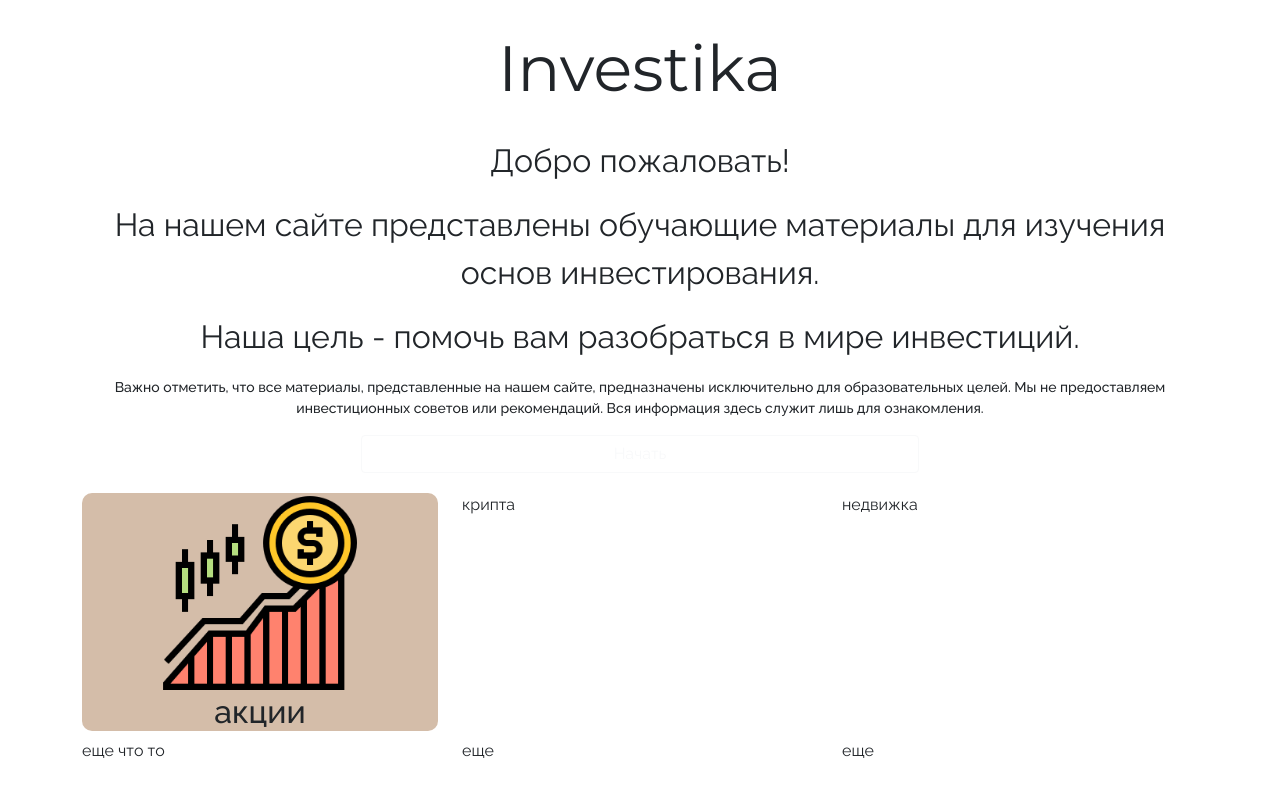
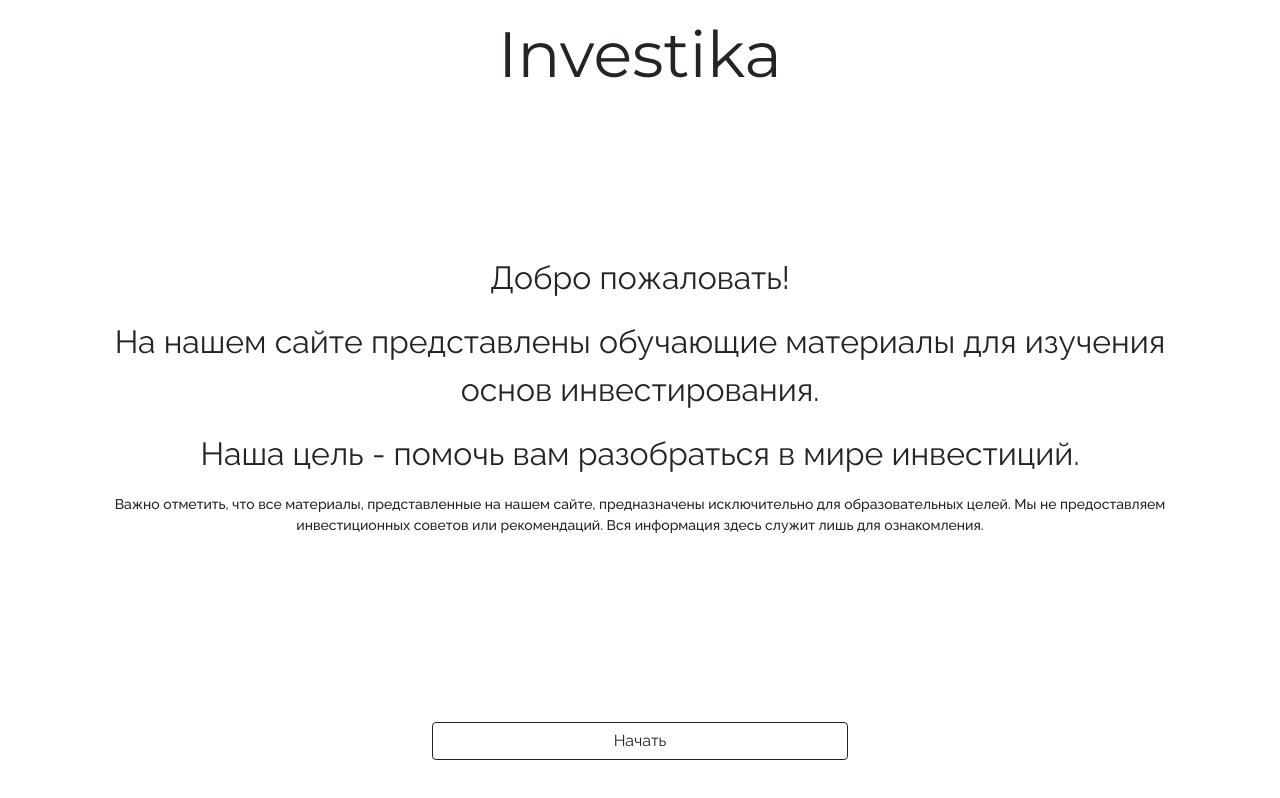
Before and after one commit to 4ccio/vkr-project, a React (Vite) app: page / in a window 1280 px wide. Built offline with nearby package versions, Linux system fonts and the light colour scheme; a web font is replaced by a local one.

Commit message:
made Introduction with React

```diff
--- a/src/App.jsx
+++ b/src/App.jsx
@@ -1,31 +1,13 @@
-import React from "react";
 import { createRoot } from "react-dom/client";
+import Intro from "./Intro";
 
-const Pet = (props) => {
-  return React.createElement("div", {}, [
-    React.createElement("h1", {}, props.name),
-    React.createElement("h2", {}, props.animal),
-    React.createElement("h2", {}, props.breed),
-  ])
-};
 
 const App = () => {
-  return React.createElement("div", {}, [
-    React.createElement("h1", {}, "Adopt Me!"),
-    React.createElement(Pet, {
-      name: "Luna",
-      animal: "Dog",
-      breed: "Havanese",
-    }),
-    React.createElement(Pet, {
-      name: "Pepper",
-      animal: "Bird",
-      breed: "Cockatiel",
-    }),
-    React.createElement(Pet, { name: "Doink", animal: "Cat", breed: "Mix" }),
-  ]);
+  return (
+    <Intro />
+  );
 };
 
 const container = document.getElementById("root");
 const root = createRoot(container);
-root.render(React.createElement(App));
+root.render(<App />);
--- /dev/null
+++ b/src/Intro.jsx
@@ -0,0 +1,32 @@
+const Intro = () => {
+    return (
+        <div className="d-flex flex-column min-vh-100 p-3">
+            <header className="mb-auto pb-3 header ">
+            <div className="container">
+                <div className="row">
+                    <div className="col-12">
+                        <h1 className="text-center display-3 main-heading">Investika</h1>
+                    </div>
+                </div>
+            </div>
+            </header>
+            <div className="container intro mx-auto">
+                <div className="row ">
+                    <div className="col-12 ">
+                        <p className="text-center fs-2 ">Добро пожаловать!</p>
+                        <p className="text-center fs-2">На нашем сайте представлены обучающие материалы для изучения основ инвестирования.</p>
+                        <p className="text-center fs-2 ">Наша цель - помочь вам разобраться в мире инвестиций.</p>
+                        <p className="text-center small disclaimer">Важно отметить, что все материалы, представленные на нашем сайте, предназначены исключительно для образовательных целей. Мы не предоставляем инвестиционных советов или рекомендаций. Вся информация здесь служит лишь для ознакомления.</p>
+                    </div>
+                </div>
+            </div>
+            <footer className="mt-auto">
+                <div className="d-grid col-4 mx-auto py-4">
+                    <button href="#investments" className="btn btn-outline-dark ">Начать</button>
+                </div>
+            </footer>
+        </div>
+    )
+}
+
+export default Intro;
--- a/src/index.html
+++ b/src/index.html
@@ -15,7 +15,8 @@
     <title>Investing Learning Roadmap</title>
 </head>
 <body>
-    <header class="header">
+    <div id="root">not rendered</div>
+    <!-- <header class="header">
         <div class="container">
             <div class="row">
                 <div class="col-12">
@@ -34,8 +35,8 @@
             <a href="#investments" class="btn btn-outline-light d-grid col-6 mx-auto">Начать</a>
           </div>
         </div>
-    </div>
-    <div class="container invest-ideas" id="investments">
+    </div> -->
+    <!-- <div class="container invest-ideas" id="investments">
         <div class="row">
             <div class="col-xl-4 col-md-6 col-sm-12">
                 <div class="invest-idea">
@@ -59,9 +60,7 @@
                 еще
             </div>
         </div>
-
-
-    </div>
+    </div> -->
     <script src="https://cdn.jsdelivr.net/npm/bootstrap@5.0.2/dist/js/bootstrap.bundle.min.js" integrity="sha384-MrcW6ZMFYlzcLA8Nl+NtUVF0sA7MsXsP1UyJoMp4YLEuNSfAP+JcXn/tWtIaxVXM" crossorigin="anonymous"></script>
     <script type="module" src="./App.jsx"></script>
 </body>
--- a/src/style.css
+++ b/src/style.css
@@ -1,26 +1,45 @@
 /* Color Theme Swatches in Hex */
-.Abstract-acrylic-oil-gouache-paint-background.-Dark-teal-color-mix-texture.-Layer-pattern-technique.-Creative-decorative-art1 { color: #012E40; }
-.Abstract-acrylic-oil-gouache-paint-background.-Dark-teal-color-mix-texture.-Layer-pattern-technique.-Creative-decorative-art2 { color: #025159; }
-.Abstract-acrylic-oil-gouache-paint-background.-Dark-teal-color-mix-texture.-Layer-pattern-technique.-Creative-decorative-art3 { color: #038C8C; }
-.Abstract-acrylic-oil-gouache-paint-background.-Dark-teal-color-mix-texture.-Layer-pattern-technique.-Creative-decorative-art4 { color: #03A696; }
-.Abstract-acrylic-oil-gouache-paint-background.-Dark-teal-color-mix-texture.-Layer-pattern-technique.-Creative-decorative-art5 { color: #F28705; }
+.Abstract-acrylic-oil-gouache-paint-background.-Dark-teal-color-mix-texture.-Layer-pattern-technique.-Creative-decorative-art1 {
+  color: #012e40;
+}
+.Abstract-acrylic-oil-gouache-paint-background.-Dark-teal-color-mix-texture.-Layer-pattern-technique.-Creative-decorative-art2 {
+  color: #025159;
+}
+.Abstract-acrylic-oil-gouache-paint-background.-Dark-teal-color-mix-texture.-Layer-pattern-technique.-Creative-decorative-art3 {
+  color: #038c8c;
+}
+.Abstract-acrylic-oil-gouache-paint-background.-Dark-teal-color-mix-texture.-Layer-pattern-technique.-Creative-decorative-art4 {
+  color: #03a696;
+}
+.Abstract-acrylic-oil-gouache-paint-background.-Dark-teal-color-mix-texture.-Layer-pattern-technique.-Creative-decorative-art5 {
+  color: #f28705;
+}
 
 /* Color Theme Swatches in Hex */
-.Singapore-Airlines-:-IFE-1-hex { color: #1E1E26; }
-.Singapore-Airlines-:-IFE-2-hex { color: #594011; }
-.Singapore-Airlines-:-IFE-3-hex { color: #BFA288; }
-.Singapore-Airlines-:-IFE-4-hex { color: #8C7A70; }
-.Singapore-Airlines-:-IFE-5-hex { color: #593527; }
-
+.Singapore-Airlines-:-ife-1-hex {
+  color: #1e1e26;
+}
+.Singapore-Airlines-:-ife-2-hex {
+  color: #594011;
+}
+.Singapore-Airlines-:-ife-3-hex {
+  color: #bfa288;
+}
+.Singapore-Airlines-:-ife-4-hex {
+  color: #8c7a70;
+}
+.Singapore-Airlines-:-ife-5-hex {
+  color: #593527;
+}
 
 :root {
   --dkblue: #0d314b;
   --dgreen: #025159;
-    --green: #038C8C;;
-    --lgreen: #03A696;
-    --orange: #F28705;
+  --green: #038c8c;
+  --lgreen: #03a696;
+  --orange: #f28705;
   /* --font-size: 1.3rem; */
-    --montserrat: 'Montserrat', sans-serif;
+  --montserrat: "Montserrat", sans-serif;
   --ysabeau: "Ysabeau Office", sans-serif;
   --ys_inf: "Ysabeau Infant", sans-serif;
   --raleway: "Raleway", sans-serif;
@@ -46,10 +65,9 @@ html {
   box-sizing: inherit;
 }
 header {
-    padding: 30px 0;
+  margin-bottom: 10px;
 }
 body {
-
   font-family: var(--raleway);
   font-weight: 400;
   /* background-image: url(./images/8205632732_3e35211f36_o.png); */
@@ -72,7 +90,6 @@ body {
   /* background-size: cover; */
   /* color: rgb(119, 116, 116); */
   /* background-image: url(./images/8205632732_3e35211f36_o.png); */
-
 }
 
 h1 {
@@ -89,7 +106,7 @@ h1 {
   /* color: #BFA288; */
   /* font-family: var(--monster); */
   /* font-weight: 200; */
-    margin-bottom: 20px;
+  /* margin-bottom: 20px; */
   /* font-size: 15px; */
 }
 .disclaimer {
```
Lines whose indentation alone changed are shown as unchanged.
